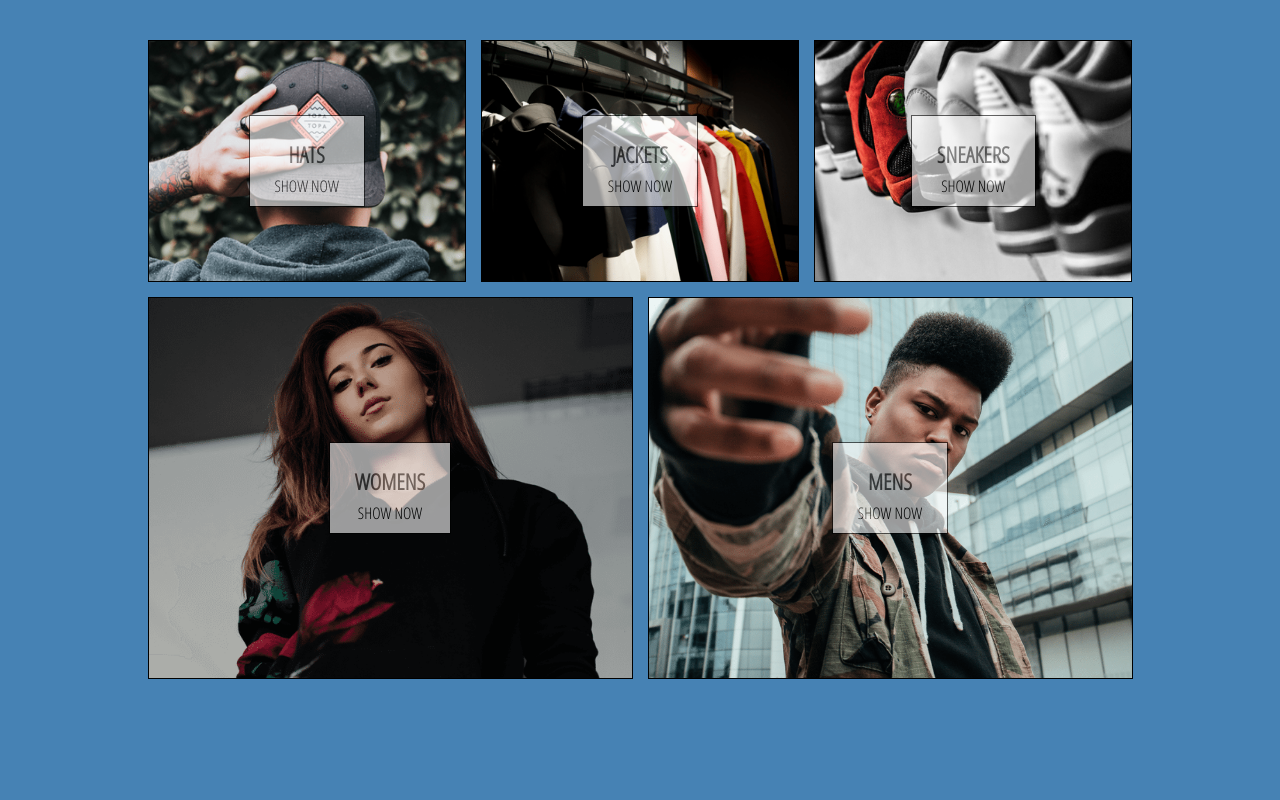
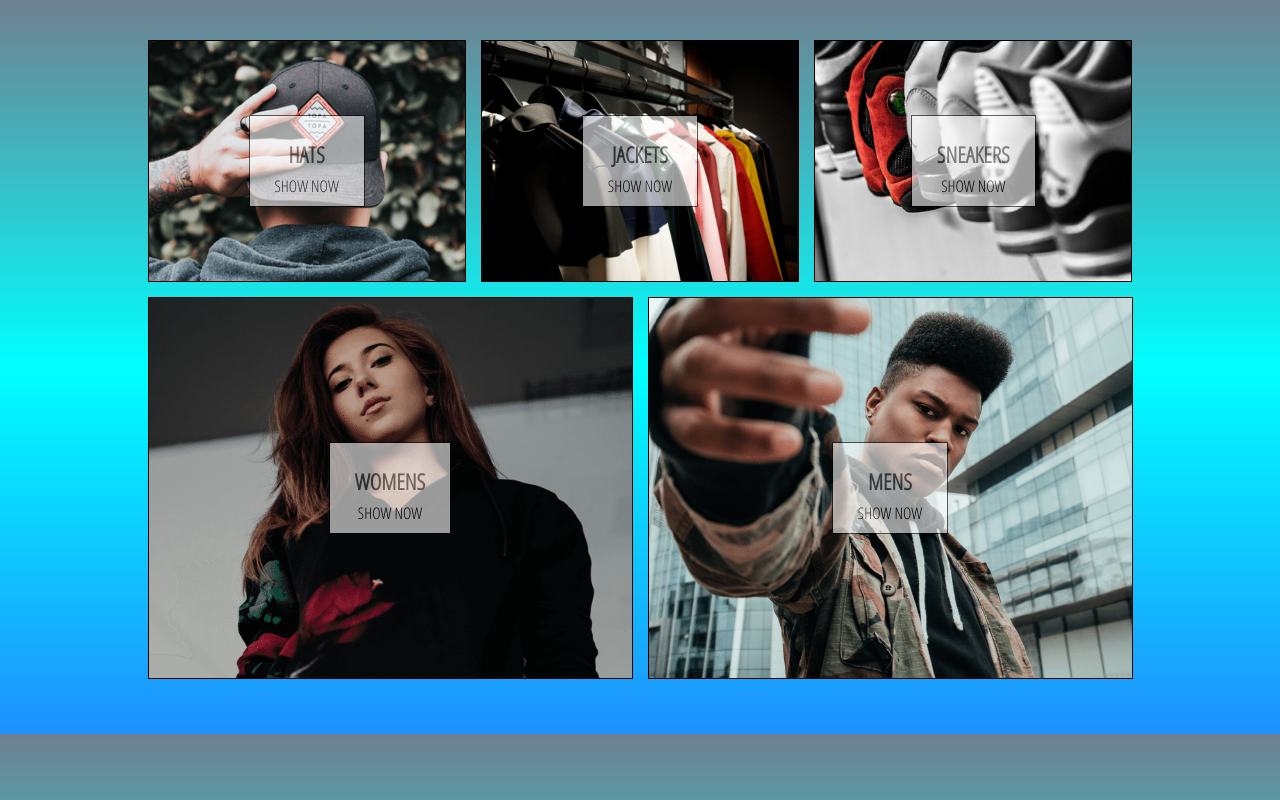
Before and after one commit to amriikk/CandraLtd, a React (Create React App) app: page / in a window 1280 px wide. Built offline with nearby package versions, Linux system fonts and the light colour scheme.

Commit message:
update app.css + gradient

```diff
--- a/src/App.css
+++ b/src/App.css
@@ -2,4 +2,6 @@ body {
     font-family: 'Open Sans Condensed';
     padding: 20px 60px;
     background: steelblue;
+    background-image: linear-gradient(slategray, cyan, dodgerblue);
+
 }
```
